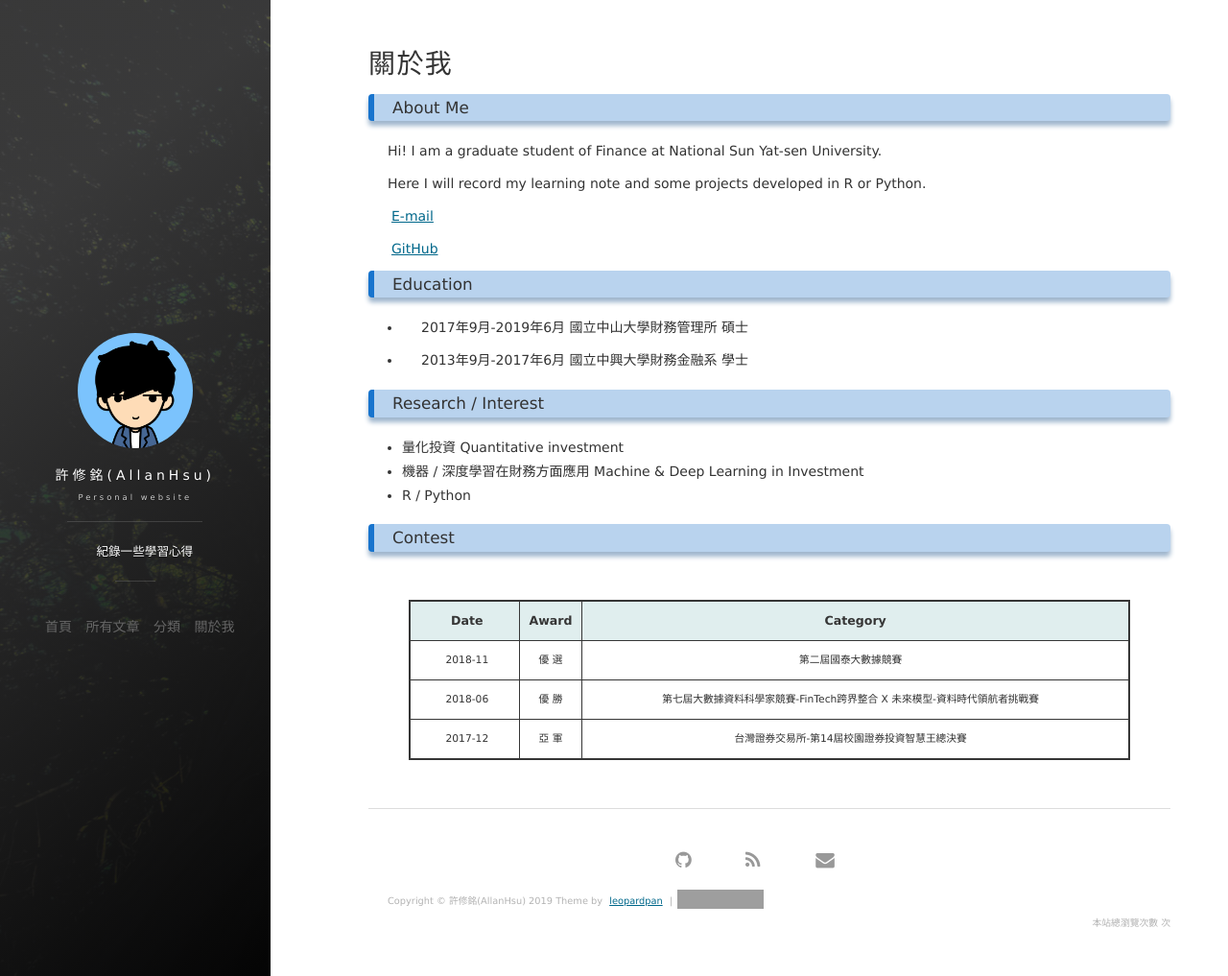
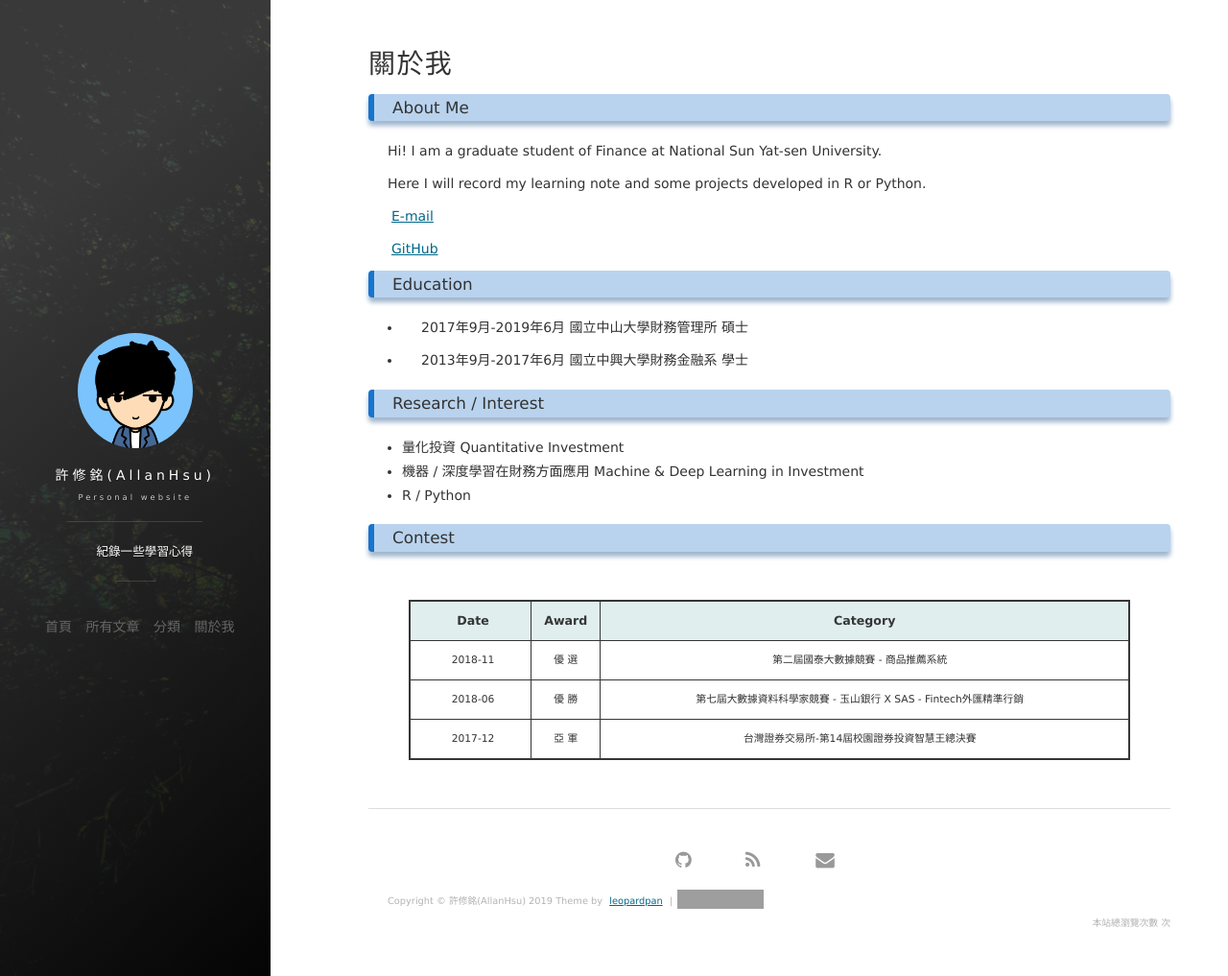
Before and after one commit to allanhsu83117/allanhsu83117.github.io, a Jekyll site: the page built from about.md, in a window 1280 px wide and 1017 px high. Shown: the whole window at 96% size. Built offline with Jekyll 4.4.1, drawn with Linux system fonts in a browser that asks for light colours; nearby versions of some CDN libraries; comment, search, counter and statistics services are not loaded; grey boxes are pictures that could not be loaded.

Commit message:
Add files via upload

```diff
--- a/about.md
+++ b/about.md
@@ -24,7 +24,7 @@ Here I will record my learning note and some projects developed in R or Python.
 
 
 <h3> Research / Interest </h3>
-* 量化投資 Quantitative investment
+* 量化投資 Quantitative Investment
 * 機器 / 深度學習在財務方面應用 Machine & Deep Learning in Investment
 * R / Python
 
@@ -33,6 +33,6 @@ Here I will record my learning note and some projects developed in R or Python.
 
 Date    | Award | Category
 --------|------ |--------
-2018-11 | 優 選 | 第二屆國泰大數據競賽
-2018-06 | 優 勝 | 第七屆大數據資料科學家競賽-FinTech跨界整合 X 未來模型-資料時代領航者挑戰賽
+2018-11 | 優 選 | 第二屆國泰大數據競賽 - 商品推薦系統
+2018-06 | 優 勝 | 第七屆大數據資料科學家競賽 - 玉山銀行 X SAS - Fintech外匯精準行銷
 2017-12 | 亞 軍 | 台灣證券交易所-第14屆校園證券投資智慧王總決賽
```
